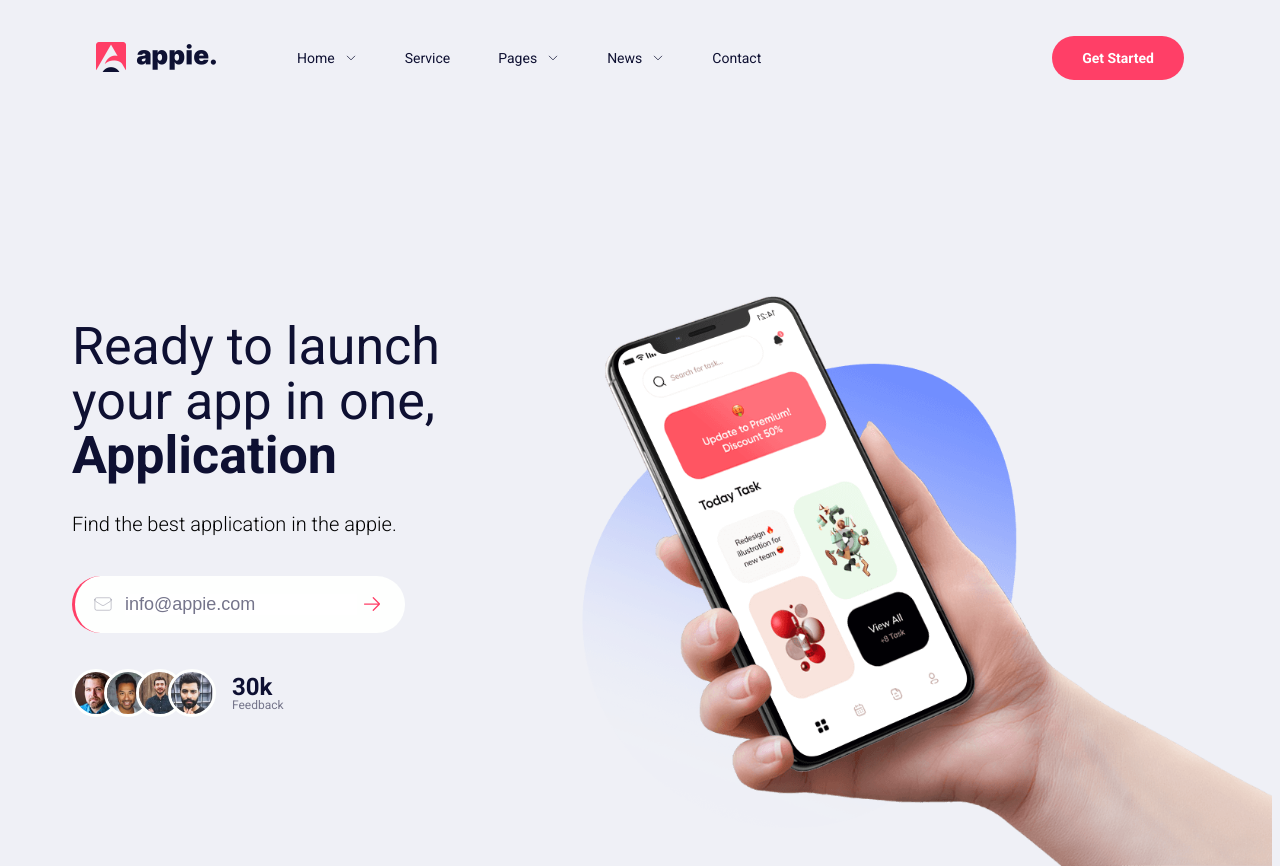
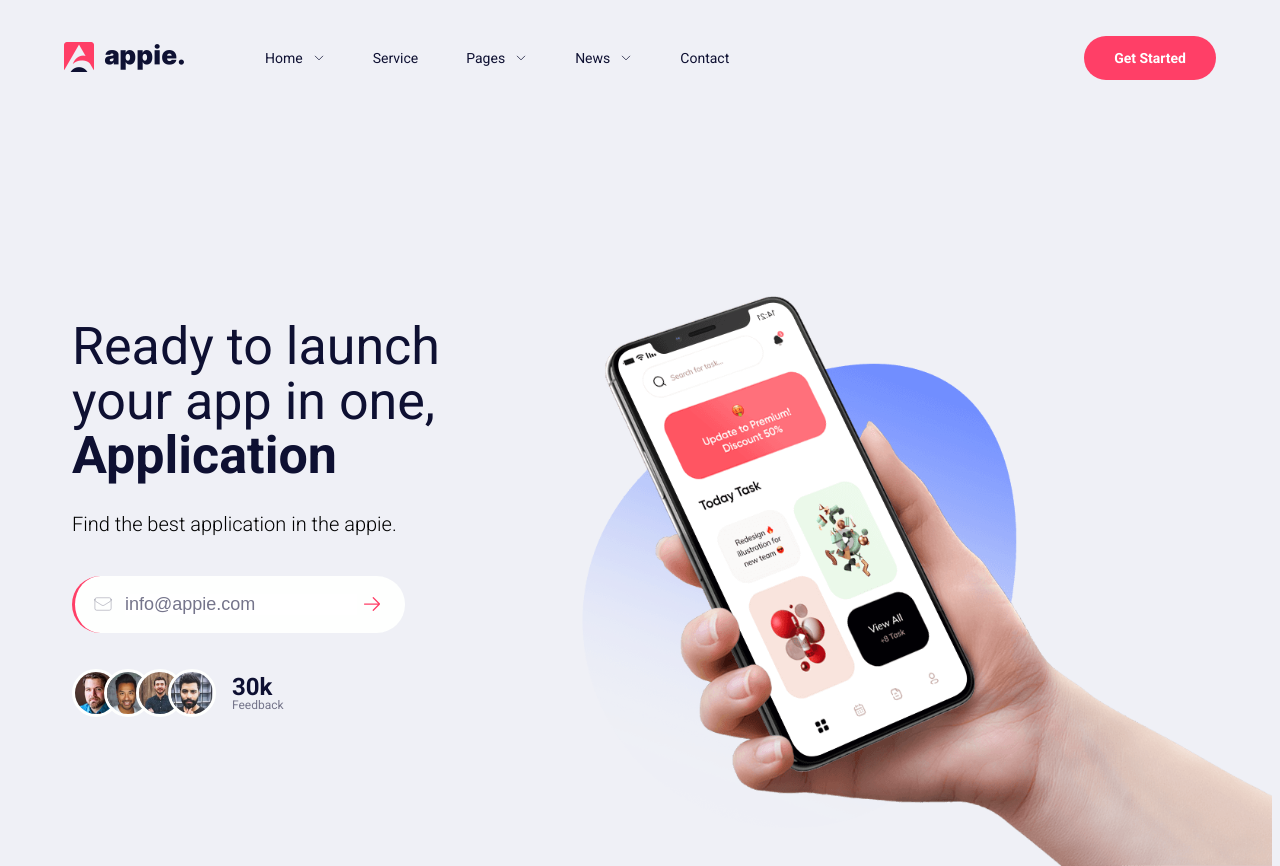
Before and after one commit to Osama-Elshimy/Appie-Project, a plain HTML site: page index.html in a window 1280 px wide. Shown: the top 866 px of the page. Drawn offline with nearby package versions, Linux system fonts and the light colour scheme.

Commit message:
Update style.css

```diff
--- a/css/style.css
+++ b/css/style.css
@@ -39,7 +39,7 @@
 
 	/* Because we want header to be sticky later */
 	height: 9.6rem;
-	padding: 5.8rem 9.6rem;
+	padding: 5.8rem 6.4rem;
 	position: relative;
 }
 
```
